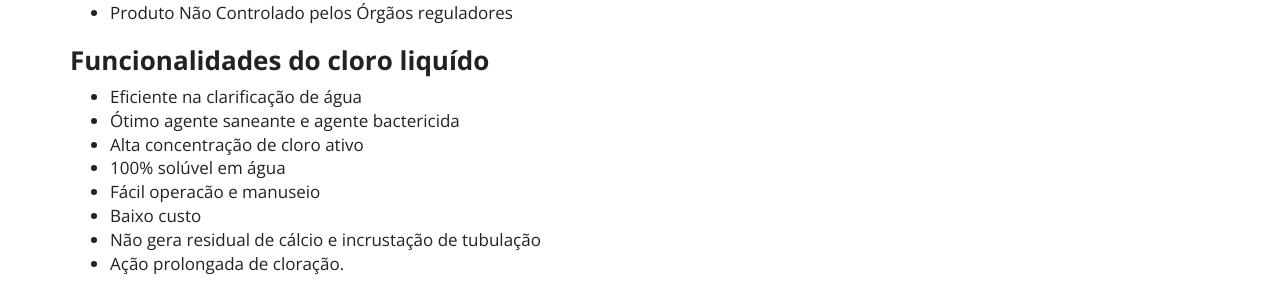
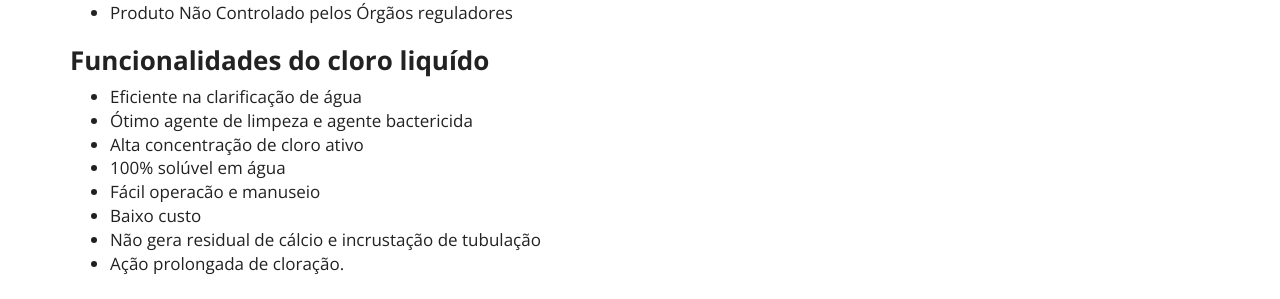
Before and after one commit to purewaterefluentes/purewaterefluentes.github.io, a Jekyll site: the page built from produtos/cloro-liquido.md, in a window 1280 px wide and 900 px high, scrolled down 797 px. Shown: the part 151-450 px from the top of the window. Built offline with Jekyll 4.4.1, drawn with Linux system fonts in a browser that asks for light colours; nearby versions of some CDN libraries; library files that are not in the unit come from our copies.

Commit message:
Update cloro-liquido.md

```diff
--- a/produtos/cloro-liquido.md
+++ b/produtos/cloro-liquido.md
@@ -34,7 +34,7 @@ Agente de cloração, cloro ativo, bactericida clorado, cloro para água de poç
 ### **Funcionalidades do cloro liquído**
 
 - Eficiente na clarificação de água
-- Ótimo agente saneante e agente bactericida
+- Ótimo agente de limpeza e agente bactericida
 - Alta concentração de cloro ativo
 - 100% solúvel em água
 - Fácil operacão e manuseio
```
